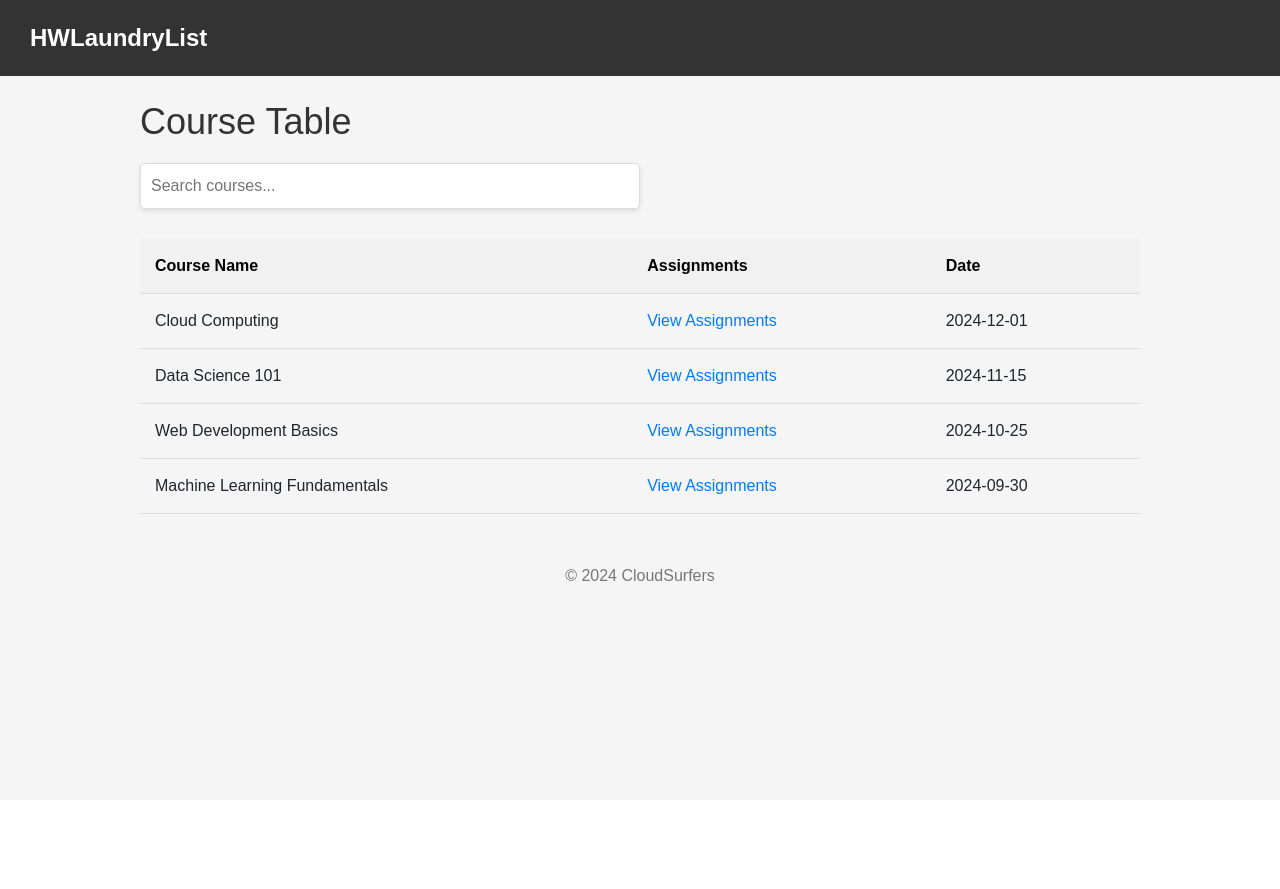
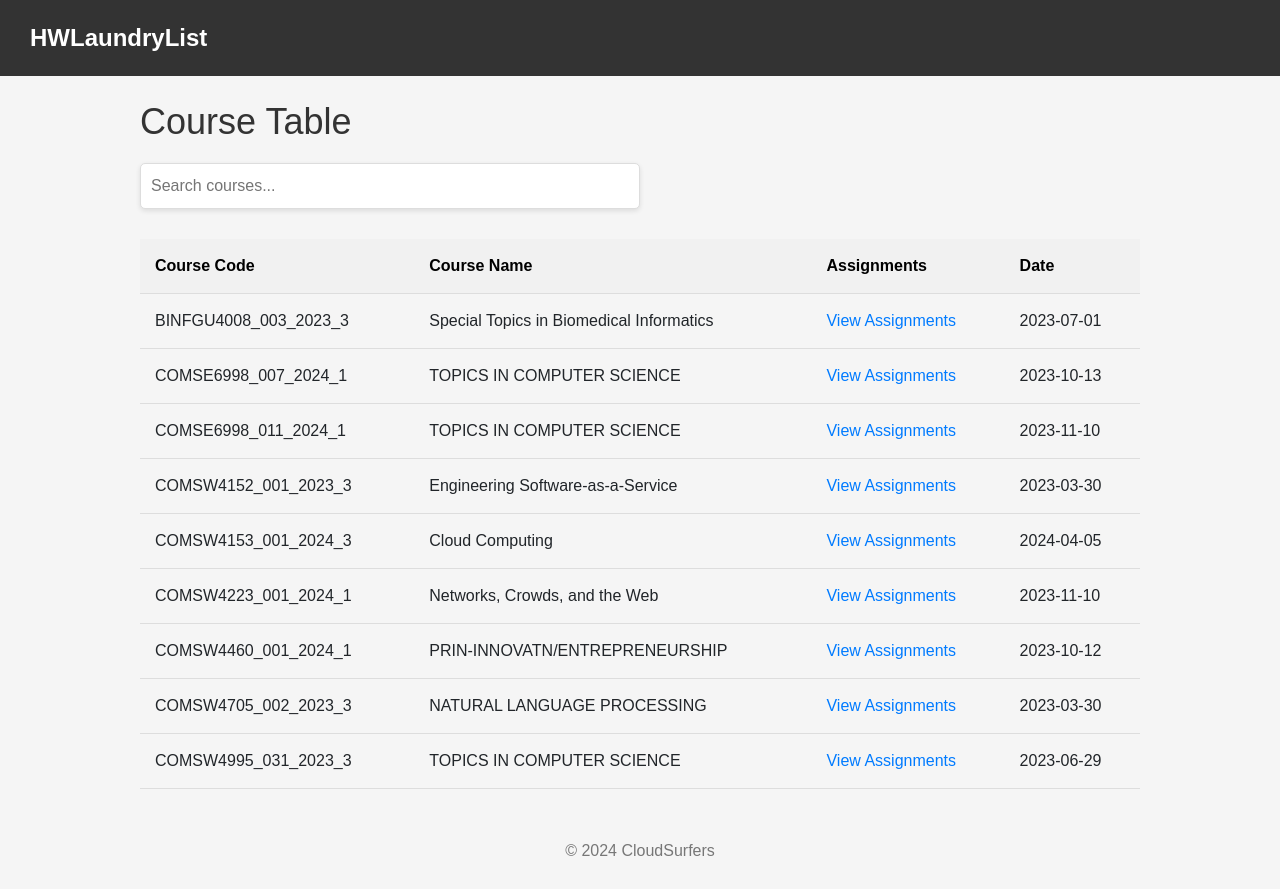
Before and after one commit to gp2723/LaundryList_ReactUI, a React (Create React App) app: page /courses in a window 1280 px wide. Before the commit the page ends 800 px from the top, so only its background shows below. Built offline with nearby package versions, Linux system fonts and the light colour scheme.

Commit message:
Add more data

```diff
--- a/src/components/Assignments.js
+++ b/src/components/Assignments.js
@@ -10,7 +10,7 @@ import { postGenerateAIResponse } from '../services/api';
 // Assignment Details Component
 const AssignmentDetails = () => {
     const { courseId } = useParams(); // Get courseId from the URL
-    const [assignment, setAssignment] = useState(null);
+    const [assignments, setAssignments] = useState(null);
     const [courseName, setCourseName] = useState('');
 
     const [show, setShow] = useState(false);
@@ -23,19 +23,127 @@ const AssignmentDetails = () => {
     useEffect(() => {
       // Dummy data for courses and assignments
       const dummyCourses = [
-        { id: 1, name: 'Cloud Computing', date: '2024-12-01' },
-        { id: 2, name: 'Data Science 101', date: '2024-11-15' },
-        { id: 3, name: 'Web Development Basics', date: '2024-10-25' },
-        { id: 4, name: 'Machine Learning Fundamentals', date: '2024-09-30' },
+        {
+          "id": 185810,
+          "name": "Special Topics in Biomedical Informatics",
+          "created_at": "2023-07-01T00:57:04Z",
+          "course_code": "BINFGU4008_003_2023_3"
+        },
+        {
+          "id": 191305,
+          "name": "TOPICS IN COMPUTER SCIENCE",
+          "created_at": "2023-10-13T00:57:11Z",
+          "course_code": "COMSE6998_007_2024_1"
+        },
+        {
+          "id": 194663,
+          "name": "TOPICS IN COMPUTER SCIENCE",
+          "created_at": "2023-11-10T01:57:47Z",
+          "course_code": "COMSE6998_011_2024_1"
+        },
+        {
+          "id": 179299,
+          "name": "Engineering Software-as-a-Service",
+          "created_at": "2023-03-30T01:05:09Z",
+          "course_code": "COMSW4152_001_2023_3"
+        },
+        {
+          "id": 204283,
+          "name": "Cloud Computing",
+          "created_at": "2024-04-05T00:58:50Z",
+          "course_code": "COMSW4153_001_2024_3"
+        },
+        {
+          "id": 194665,
+          "name": "Networks, Crowds, and the Web",
+          "created_at": "2023-11-10T01:57:47Z",
+          "course_code": "COMSW4223_001_2024_1"
+        },
+        {
+          "id": 191047,
+          "name": "PRIN-INNOVATN/ENTREPRENEURSHIP",
+          "created_at": "2023-10-12T00:57:25Z",
+          "course_code": "COMSW4460_001_2024_1"
+        },
+        {
+          "id": 179336,
+          "name": "NATURAL LANGUAGE PROCESSING",
+          "created_at": "2023-03-30T01:05:10Z",
+          "course_code": "COMSW4705_002_2023_3"
+        },
+        {
+          "id": 185633,
+          "name": "TOPICS IN COMPUTER SCIENCE",
+          "created_at": "2023-06-29T00:58:54Z",
+          "course_code": "COMSW4995_031_2023_3"
+        }
       ];
 
       // Dummy assignment data
-      const assignmentData = {
-        1: { title: 'Assignment 1', dueDate: '2024-12-15', isQuiz: 'No', dateCreated: '2024-11-01', description: 'This assignment is about Cloud Computing' },
-        2: { title: 'Assignment 2', dueDate: '2024-11-30', isQuiz: 'Yes', dateCreated: '2024-10-25', description: 'This assignment is about Data Science' },
-        3: { title: 'Assignment 3', dueDate: '2024-11-05', isQuiz: 'No', dateCreated: '2024-10-01', description: 'This assignment is about Web Development' },
-        4: { title: 'Assignment 4', dueDate: '2024-10-15', isQuiz: 'Yes', dateCreated: '2024-09-15', description: 'This assignment is about Machine Learning' },
-      };
+      const assignmentsData = [
+        {
+          "id": 1102717,
+          "description": "This assignment is to setup your homework environment, download the necessary tools, and get ready for the course.",
+          "due_at": "2023-09-12T03:59:59Z",
+          "created_at": "2023-08-24T06:06:49Z",
+          "course_id": 179299,
+          "name": "hw-setup",
+          "is_quiz_assignment": false,
+        },
+        {
+          "id": 1102718,
+          "description": "This assignment is to write a simple Ruby program to get you started with the Ruby programming language.",
+          "due_at": "2023-09-19T03:59:59Z",
+          "unlock_at": null,
+          "created_at": "2023-08-24T06:07:44Z",
+          "course_id": 179299,
+          "name": "hw-ruby",
+          "is_quiz_assignment": false,
+        },
+        {
+          "id": 1102719,
+          "description": "This assignment is to write a simple Software-as-a-Service application with a basic user interface.",
+          "due_at": "2023-09-26T03:59:59Z",
+          "created_at": "2023-08-24T06:08:08Z",
+          "course_id": 179299,
+          "name": "hw-saas",
+          "is_quiz_assignment": false,
+        },
+        {
+          "id": 1102721,
+          "description": "Assignment includes setting up your Rails environment, creating a new Rails application, and running your first Rails server.",
+          "due_at": "2023-10-05T03:59:59Z",
+          "created_at": "2023-08-24T06:09:23Z",
+          "course_id": 179299,
+          "name": "hw-rails",
+          "is_quiz_assignment": false,
+        },
+        {
+          "id": 1102722,
+          "description": "Assignment for Behavior Driven Development (BDD) to write tests for your Rails application.",
+          "due_at": "2023-10-12T03:59:59Z",
+          "created_at": "2023-08-24T06:09:58Z",
+          "course_id": 179299,
+          "name": "hw-bdd",
+          "is_quiz_assignment": false,
+        },
+        {
+          "id": 1102724,
+          "description": "This assignment is to write tests for your Rails application using Test Driven Development (TDD).",
+          "due_at": "2023-10-26T03:59:59Z",
+          "created_at": "2023-08-24T06:10:57Z",
+          "name": "hw-tdd",
+          "is_quiz_assignment": false,
+        },
+        {
+          "id": 1102720,
+          "description": "This assignment is just for you to submit your project team members.",
+          "due_at": "2023-09-28T03:59:59Z",
+          "created_at": "2023-08-24T06:08:50Z",
+          "name": "proj-team",
+          "is_quiz_assignment": false,
+        },
+      ];
 
       // Find the course name based on courseId
       const course = dummyCourses.find((course) => course.id === parseInt(courseId));
@@ -44,8 +152,7 @@ const AssignmentDetails = () => {
       }
 
       // Retrieve the assignment details for the clicked course
-      const assignmentDetails = assignmentData[courseId];
-      setAssignment(assignmentDetails);
+      setAssignments(assignmentsData);
     }, [courseId]);
 
     // Function to generate AI response
@@ -58,7 +165,7 @@ const AssignmentDetails = () => {
         setProcessing(true);
 
         // Wait for the AI response
-        postGenerateAIResponse(userInput, assignment.title, assignment.description)
+        postGenerateAIResponse(userInput, assignments[0].title, assignments[0].description)
           .then((response) => {
 
           // Set the user input to ''
@@ -69,22 +176,29 @@ const AssignmentDetails = () => {
 
           // Show the response
           setGeneratedAIResponse(response.response_to_student.response_to_student);
-
         });
     };
 
 
     return (
       <div>
-        {assignment ? (
+        {assignments ? (
           <>
           <div>
-            <h2>Assignment Details</h2>
+            <h2>Assignments for {courseName}</h2>
             <br></br>
-            <p><strong>Course Name:</strong> {courseName}</p>
-            <p><strong>Date Created:</strong> {assignment.dateCreated}</p>
-            <p><strong>Due Date:</strong> {assignment.dueDate}</p>
-            <p><strong>Is Quiz:</strong> {assignment.isQuiz}</p>
+            {
+              assignments.map((assignment) => (
+                <>
+                  <p><strong>Assignment Name:</strong> {assignment.name}</p>
+                  <p><strong>Description:</strong> {assignment.description}</p>
+                  <p><strong>Is Quiz:</strong> {assignment.is_quiz_assignment ? 'Yes' : 'No'}</p>
+                  <p><strong>Date Created:</strong> {assignment.created_at.split('T')[0]}</p>
+                  <p><strong>Due Date:</strong> {assignment.due_at.split('T')[0]}</p>
+                  <hr />
+                </>
+              ))
+            }
           </div>
 
           <Button
--- a/src/components/Courses.js
+++ b/src/components/Courses.js
@@ -11,10 +11,60 @@ const CourseTable = () => {
     useEffect(() => {
         // Dummy data for courses
         const dummyCourses = [
-          { id: 1, name: 'Cloud Computing', date: '2024-12-01' },
-          { id: 2, name: 'Data Science 101', date: '2024-11-15' },
-          { id: 3, name: 'Web Development Basics', date: '2024-10-25' },
-          { id: 4, name: 'Machine Learning Fundamentals', date: '2024-09-30' },
+            {
+              "id": 185810,
+              "name": "Special Topics in Biomedical Informatics",
+              "created_at": "2023-07-01T00:57:04Z",
+              "course_code": "BINFGU4008_003_2023_3"
+            },
+            {
+              "id": 191305,
+              "name": "TOPICS IN COMPUTER SCIENCE",
+              "created_at": "2023-10-13T00:57:11Z",
+              "course_code": "COMSE6998_007_2024_1"
+            },
+            {
+              "id": 194663,
+              "name": "TOPICS IN COMPUTER SCIENCE",
+              "created_at": "2023-11-10T01:57:47Z",
+              "course_code": "COMSE6998_011_2024_1"
+            },
+            {
+              "id": 179299,
+              "name": "Engineering Software-as-a-Service",
+              "created_at": "2023-03-30T01:05:09Z",
+              "course_code": "COMSW4152_001_2023_3"
+            },
+            {
+              "id": 204283,
+              "name": "Cloud Computing",
+              "created_at": "2024-04-05T00:58:50Z",
+              "course_code": "COMSW4153_001_2024_3"
+            },
+            {
+              "id": 194665,
+              "name": "Networks, Crowds, and the Web",
+              "created_at": "2023-11-10T01:57:47Z",
+              "course_code": "COMSW4223_001_2024_1"
+            },
+            {
+              "id": 191047,
+              "name": "PRIN-INNOVATN/ENTREPRENEURSHIP",
+              "created_at": "2023-10-12T00:57:25Z",
+              "course_code": "COMSW4460_001_2024_1"
+            },
+            {
+              "id": 179336,
+              "name": "NATURAL LANGUAGE PROCESSING",
+              "created_at": "2023-03-30T01:05:10Z",
+              "course_code": "COMSW4705_002_2023_3"
+            },
+            {
+              "id": 185633,
+              "name": "TOPICS IN COMPUTER SCIENCE",
+              "created_at": "2023-06-29T00:58:54Z",
+              "course_code": "COMSW4995_031_2023_3"
+            }
         ];
         setAllCourses(dummyCourses);
         setCourses(dummyCourses);
@@ -46,6 +96,7 @@ const CourseTable = () => {
         <table className="course-table">
             <thead>
             <tr>
+                <th>Course Code</th>
                 <th>Course Name</th>
                 <th>Assignments</th>
                 <th>Date</th>
@@ -54,9 +105,10 @@ const CourseTable = () => {
             <tbody>
             {courses.map((course) => (
                 <tr key={course.id}>
+                <td>{course.course_code}</td>
                 <td>{course.name}</td>
                 <td><Link to={`/courses/${course.id}/assignments`}>View Assignments</Link></td>
-                <td>{course.date}</td>
+                <td>{course.created_at.split('T')[0]}</td>
                 </tr>
             ))}
             </tbody>
```
